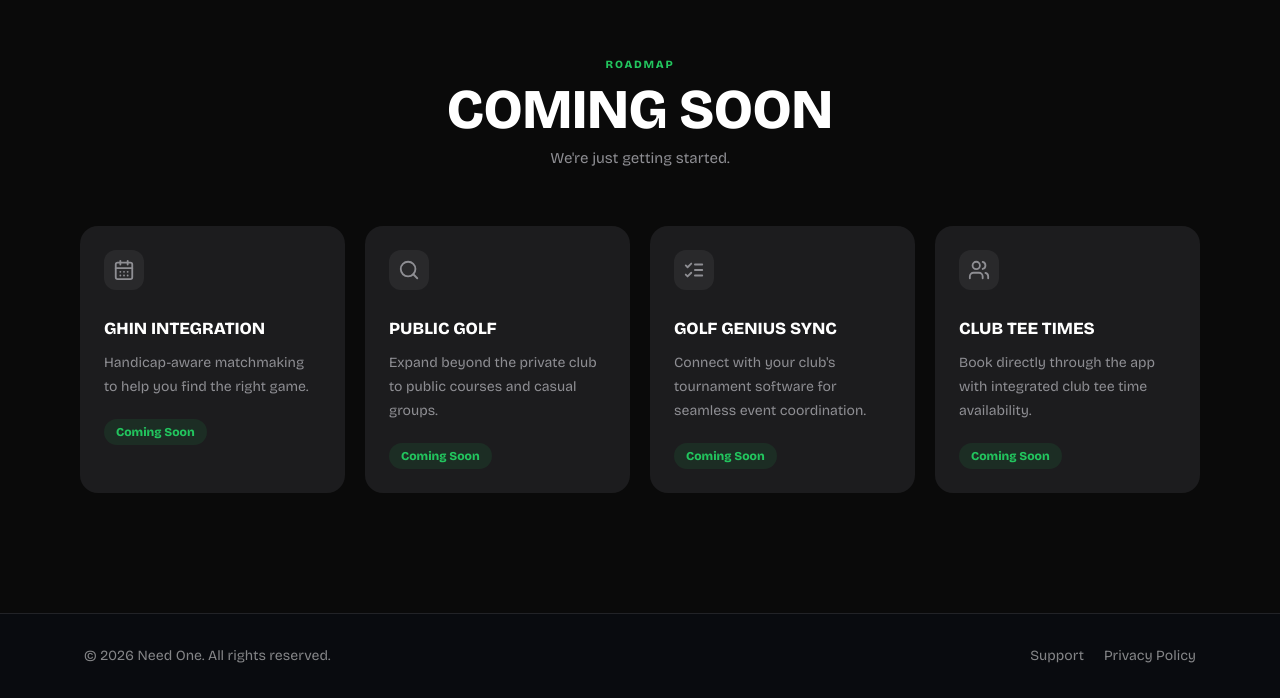
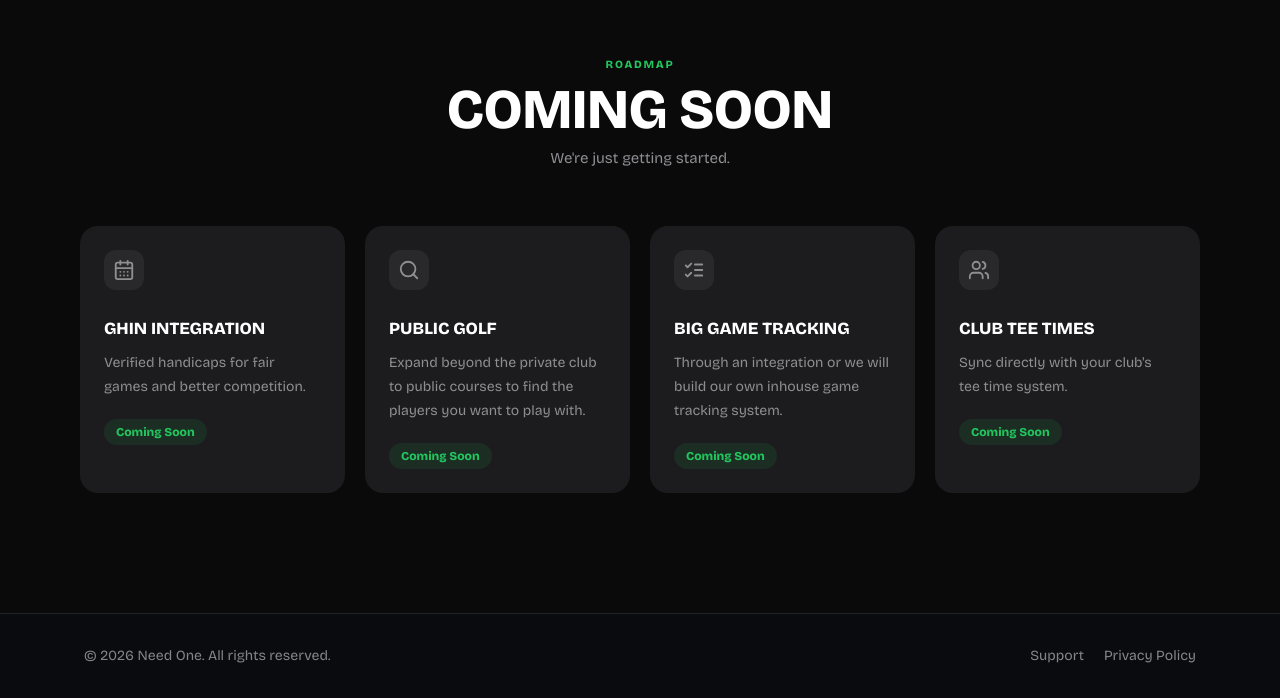
Before and after one commit to mdanieledcg-pixel/needone-website, a React (Vite) app: page / in a window 1280 px wide. Shown: the part 3270-3968 px from the top of the page. Built offline with nearby package versions, Linux system fonts and the light colour scheme.

Commit message:
Update website content

```diff
--- a/src/components/FuturePlans.tsx
+++ b/src/components/FuturePlans.tsx
@@ -4,22 +4,22 @@ const roadmapItems = [
   {
     icon: CalendarDays,
     title: "GHIN Integration",
-    body: "Handicap-aware matchmaking to help you find the right game.",
+    body: "Verified handicaps for fair games and better competition.",
   },
   {
     icon: Search,
     title: "Public Golf",
-    body: "Expand beyond the private club to public courses and casual groups.",
+    body: "Expand beyond the private club to public courses to find the players you want to play with.",
   },
   {
     icon: ListChecks,
-    title: "Golf Genius Sync",
-    body: "Connect with your club's tournament software for seamless event coordination.",
+    title: "Big Game Tracking",
+    body: "Through an integration or we will build our own inhouse game tracking system.",
   },
   {
     icon: Users,
     title: "Club Tee Times",
-    body: "Book directly through the app with integrated club tee time availability.",
+    body: "Sync directly with your club's tee time system.",
   },
 ]
 
```
